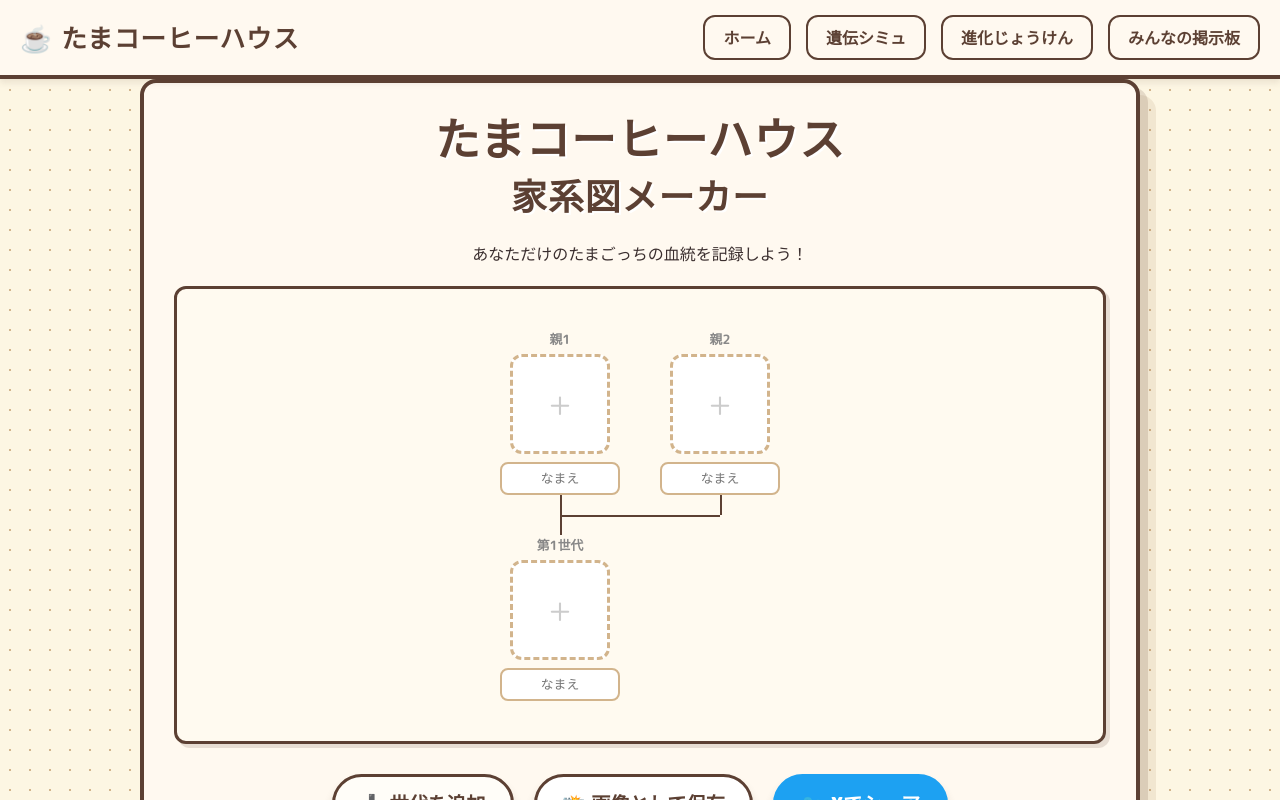
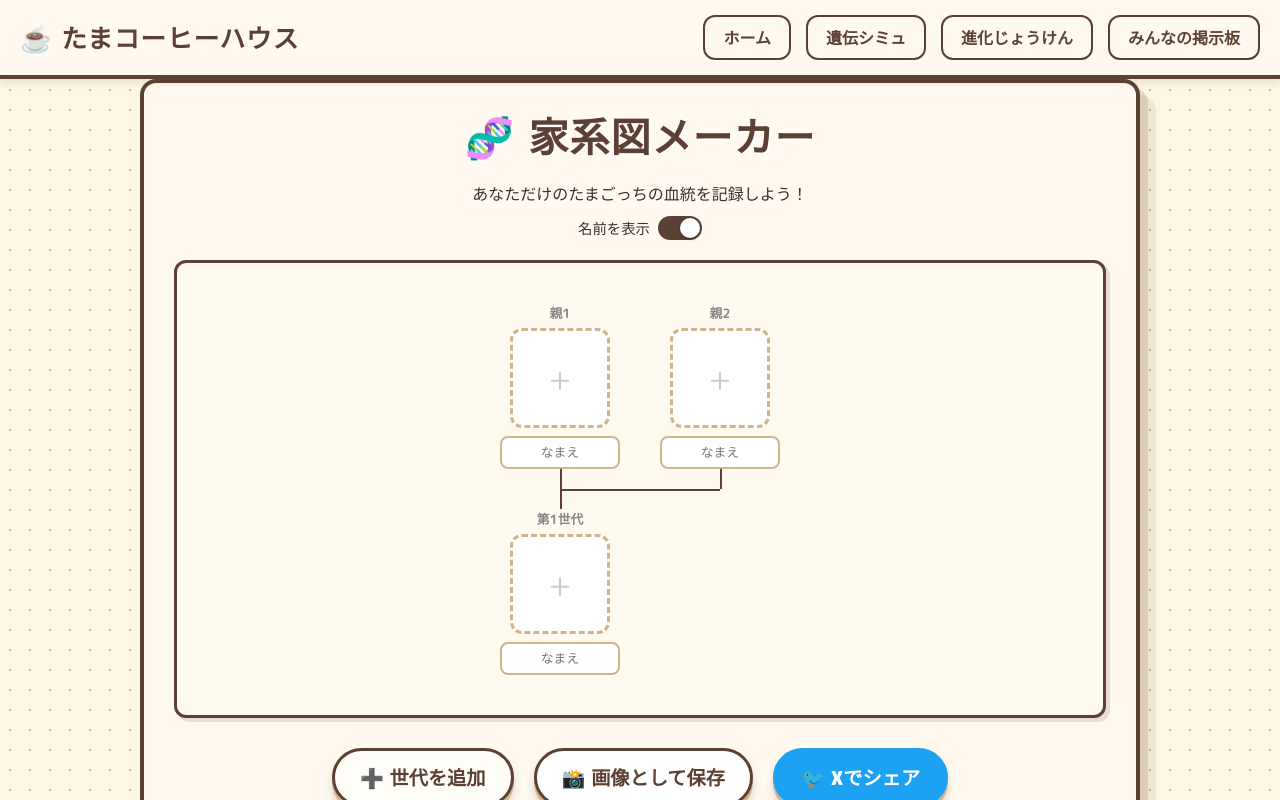
Before and after one commit to komese/tama-coffee-house, a Next.js app: page /family-tree in a window 1280 px wide. Shown: the top 800 px of the page. Built offline with nearby package versions, Linux system fonts and the light colour scheme; a web font is replaced by a local one.

Commit message:
fix-7-ui-items-feedback

```diff
--- a/src/app/family-tree/page.tsx
+++ b/src/app/family-tree/page.tsx
@@ -33,6 +33,12 @@ export default function FamilyTreePage() {
   const [targetNode, setTargetNode] = useState<{ type: 'root' } | { type: 'partner' | 'child', genIndex: number } | null>(null);
   const [modalTab, setModalTab] = useState<'existing' | 'custom'>('existing');
 
+  // 名前表示ON/OFFスイッチ
+  const [showNames, setShowNames] = useState(true);
+
+  // 画像プレビューモーダル
+  const [previewImageUrl, setPreviewImageUrl] = useState<string | null>(null);
+
   const openModal = (target: { type: 'root' } | { type: 'partner' | 'child', genIndex: number }) => {
     setTargetNode(target);
     setIsModalOpen(true);
@@ -61,12 +67,17 @@ export default function FamilyTreePage() {
     closeModal();
   };
 
+  // カスタムキャラ用：画像のみセット、名前は自動入力しない
+  const handleCustomCharacterSelect = (charData: CharacterData) => {
+    handleCharacterSelect({ name: '', imageUrl: charData.imageUrl });
+  };
+
   const handleCustomImageUpload = (e: React.ChangeEvent<HTMLInputElement>) => {
     const file = e.target.files?.[0];
     if (file) {
       const reader = new FileReader();
       reader.onload = (event) => {
-        handleCharacterSelect({ name: 'カスタムキャラ', imageUrl: event.target?.result as string });
+        handleCharacterSelect({ name: '', imageUrl: event.target?.result as string });
       };
       reader.readAsDataURL(file);
     }
@@ -82,30 +93,35 @@ export default function FamilyTreePage() {
   const handleSaveImage = async () => {
     if (!treeRef.current) return;
     try {
-      // 一時的にスタイルを調整して綺麗にキャプチャする（任意）
       const canvas = await html2canvas(treeRef.current, {
-        backgroundColor: '#fffdf8', // カフェ風背景色
-        scale: 2, // 高画質化
-        useCORS: true // 外部画像の描画許可
+        backgroundColor: '#fffdf8',
+        scale: 2,
+        useCORS: true
       });
 
       const ctx = canvas.getContext('2d');
       if (ctx) {
         ctx.font = 'bold 24px "M PLUS Rounded 1c", sans-serif';
-        ctx.fillStyle = 'rgba(100, 70, 50, 0.4)'; // ブラウン系の透かし
+        ctx.fillStyle = 'rgba(100, 70, 50, 0.4)';
         ctx.textAlign = 'right';
         ctx.fillText('(c) たまコーヒーハウス', canvas.width - 20, canvas.height - 20);
       }
 
       const imgData = canvas.toDataURL('image/png');
-      const link = document.createElement('a');
-      link.download = `tamagochi-family-tree-${Date.now()}.png`;
-      link.href = imgData;
-      link.click();
+      // プレビューを表示
+      setPreviewImageUrl(imgData);
     } catch (e) {
       console.error('Failed to capture image', e);
       alert('画像の保存に失敗しました。');
     }
+  };
+
+  const handleDownloadPreview = () => {
+    if (!previewImageUrl) return;
+    const link = document.createElement('a');
+    link.download = `tamagochi-family-tree-${Date.now()}.png`;
+    link.href = previewImageUrl;
+    link.click();
   };
 
   const handleShare = () => {
@@ -116,13 +132,30 @@ export default function FamilyTreePage() {
 
   return (
     <div className="y2k-container" style={{ maxWidth: '1000px', margin: '0 auto' }}>
-      <h1 className="y2k-title" style={{ textAlign: 'center', lineHeight: '1.2' }}>
-        たまコーヒーハウス<br />
-        <span style={{ fontSize: '0.8em' }}>家系図メーカー</span>
+      <h1 className="y2k-title" style={{ textAlign: 'center', lineHeight: '1.2', fontSize: '2.5rem' }}>
+        🧬 家系図メーカー
       </h1>
 
       <div style={{ textAlign: 'center', marginBottom: '20px' }}>
         <p>あなただけのたまごっちの血統を記録しよう！</p>
+        <label style={{ display: 'inline-flex', alignItems: 'center', gap: '8px', fontSize: '0.9rem', cursor: 'pointer', marginTop: '10px' }}>
+          <span>名前を表示</span>
+          <div
+            onClick={() => setShowNames(!showNames)}
+            style={{
+              width: '44px', height: '24px', borderRadius: '12px',
+              backgroundColor: showNames ? 'var(--primary-color)' : '#ccc',
+              position: 'relative', cursor: 'pointer', transition: 'background-color 0.2s'
+            }}
+          >
+            <div style={{
+              width: '20px', height: '20px', borderRadius: '50%',
+              backgroundColor: '#fff', position: 'absolute', top: '2px',
+              left: showNames ? '22px' : '2px', transition: 'left 0.2s',
+              boxShadow: '0 1px 3px rgba(0,0,0,0.3)'
+            }} />
+          </div>
+        </label>
       </div>
 
       <div className="y2k-window" style={{ overflowX: 'auto', padding: '40px 20px' }}>
@@ -138,6 +171,7 @@ export default function FamilyTreePage() {
                   data={rootParent}
                   onChange={(newData) => setRootParent(newData)}
                   onClick={() => openModal({ type: 'root' })}
+                  showName={showNames}
                 />
                 <CharacterBox
                   title="親2"
@@ -148,6 +182,7 @@ export default function FamilyTreePage() {
                     setGenerations(newGens);
                   }}
                   onClick={() => openModal({ type: 'partner', genIndex: 0 })}
+                  showName={showNames}
                 />
               </div>
 
@@ -177,6 +212,7 @@ export default function FamilyTreePage() {
                             setGenerations(newGens);
                           }}
                           onClick={() => openModal({ type: 'child', genIndex: index })}
+                          showName={showNames}
                       />
                       {nextGen && (
                         <CharacterBox
@@ -188,6 +224,7 @@ export default function FamilyTreePage() {
                             setGenerations(newGens);
                           }}
                           onClick={() => openModal({ type: 'partner', genIndex: index + 1 })}
+                          showName={showNames}
                         />
                       )}
                     </div>
@@ -225,6 +262,34 @@ export default function FamilyTreePage() {
       <div style={{ textAlign: 'center', marginTop: '20px' }}>
         <Link href="/" className="y2k-button" style={{ padding: '8px 15px', fontSize: '0.9rem' }}>ホームに戻る</Link>
       </div>
+
+      {/* 画像プレビューモーダル */}
+      {previewImageUrl && (
+        <div style={{
+          position: 'fixed', top: 0, left: 0, right: 0, bottom: 0,
+          backgroundColor: 'rgba(0,0,0,0.6)', zIndex: 1100,
+          display: 'flex', justifyContent: 'center', alignItems: 'center',
+          padding: '20px'
+        }}>
+          <div className="y2k-window" style={{ maxWidth: '700px', width: '95%', maxHeight: '90vh', display: 'flex', flexDirection: 'column' }}>
+            <div className="y2k-window-header" style={{ display: 'flex', justifyContent: 'space-between', alignItems: 'center' }}>
+              <span>📸 画像プレビュー</span>
+              <button onClick={() => setPreviewImageUrl(null)} style={{ background: 'none', border: 'none', cursor: 'pointer', fontWeight: 'bold' }}>✖</button>
+            </div>
+            <div className="y2k-window-body" style={{ flex: 1, overflowY: 'auto', textAlign: 'center', padding: '20px', backgroundColor: '#fffdf8' }}>
+              <img src={previewImageUrl} alt="家系図プレビュー" style={{ width: '100%', maxHeight: '60vh', objectFit: 'contain', borderRadius: '8px', border: '2px solid var(--border-color)' }} />
+              <div style={{ display: 'flex', justifyContent: 'center', gap: '15px', marginTop: '20px' }}>
+                <button className="y2k-button" onClick={handleDownloadPreview} style={{ padding: '10px 25px', fontSize: '1rem' }}>
+                  💾 ダウンロード
+                </button>
+                <button className="y2k-button" onClick={() => setPreviewImageUrl(null)} style={{ padding: '10px 25px', fontSize: '1rem', backgroundColor: '#fffdf8', color: 'var(--primary-color)' }}>
+                  ← 戻る
+                </button>
+              </div>
+            </div>
+          </div>
+        </div>
+      )}
 
       {/* キャラクター選択モーダル */}
       {isModalOpen && (
@@ -280,7 +345,7 @@ export default function FamilyTreePage() {
 
                   {/* 簡易シミュレーターの組み込み */}
                   <div style={{ border: '2px solid var(--primary-color)', borderRadius: '8px', padding: '10px', backgroundColor: '#fff', position: 'relative' }}>
-                     <Simulator minimalMode onComplete={handleCharacterSelect} />
+                     <Simulator minimalMode onComplete={handleCustomCharacterSelect} />
                   </div>
 
                 </div>
@@ -295,7 +360,7 @@ export default function FamilyTreePage() {
 }
 
 // 個別のキャラクター枠コンポーネント
-function CharacterBox({ title, data, onChange, onClick }: { title: string, data: CharacterData, onChange: (d: CharacterData) => void, onClick: () => void }) {
+function CharacterBox({ title, data, onChange, onClick, showName }: { title: string, data: CharacterData, onChange: (d: CharacterData) => void, onClick: () => void, showName: boolean }) {
   return (
     <div style={{ display: 'flex', flexDirection: 'column', alignItems: 'center', width: '120px' }}>
       <span style={{ fontSize: '0.8rem', color: '#888', marginBottom: '5px', fontWeight: 'bold' }}>{title}</span>
@@ -311,7 +376,8 @@ function CharacterBox({ title, data, onChange, onClick }: { title: string, data:
           backgroundColor: '#fff',
           cursor: 'pointer',
           overflow: 'hidden',
-          marginBottom: '8px'
+          marginBottom: '8px',
+          padding: '6px'
         }}
         onClick={onClick}
       >
@@ -321,6 +387,7 @@ function CharacterBox({ title, data, onChange, onClick }: { title: string, data:
           <span style={{ fontSize: '2rem', color: '#ccc' }}>+</span>
         )}
       </div>
+      {showName && (
         <input
           type="text"
           value={data.name}
@@ -329,6 +396,7 @@ function CharacterBox({ title, data, onChange, onClick }: { title: string, data:
           className="y2k-input"
           style={{ width: '100%', padding: '5px', fontSize: '0.8rem', textAlign: 'center' }}
         />
+      )}
     </div>
   );
 }
--- a/src/components/Simulator.tsx
+++ b/src/components/Simulator.tsx
@@ -379,7 +379,7 @@ export default function Simulator({ minimalMode = false, onComplete }: Simulator
                     </h2>
                     <button
                         className="y2k-button"
-                        style={{ padding: '6px 20px', backgroundColor: '#e24e42', color: '#fff', fontSize: '1rem', fontWeight: 'bold', margin: 0, border: '2px solid #a82e2e', borderRadius: '8px' }}
+                        style={{ padding: '6px 20px', backgroundColor: 'var(--primary-color)', color: '#fff', fontSize: '1rem', fontWeight: 'bold', margin: 0, border: '2px solid var(--border-color)', borderRadius: '8px' }}
                         onClick={() => {
                             if (onComplete && previewUrl) {
                                 onComplete({ name: `${selectedColor} ${selectedBase} / ${selectedEye}目`, imageUrl: previewUrl });
```
Lines whose indentation alone changed are shown as unchanged.
